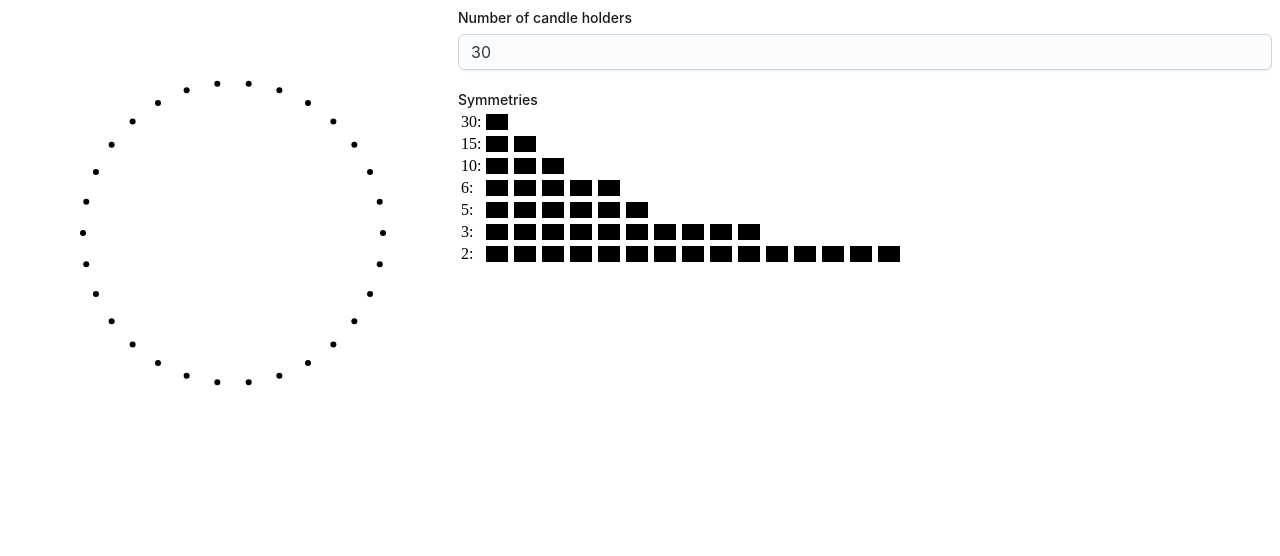
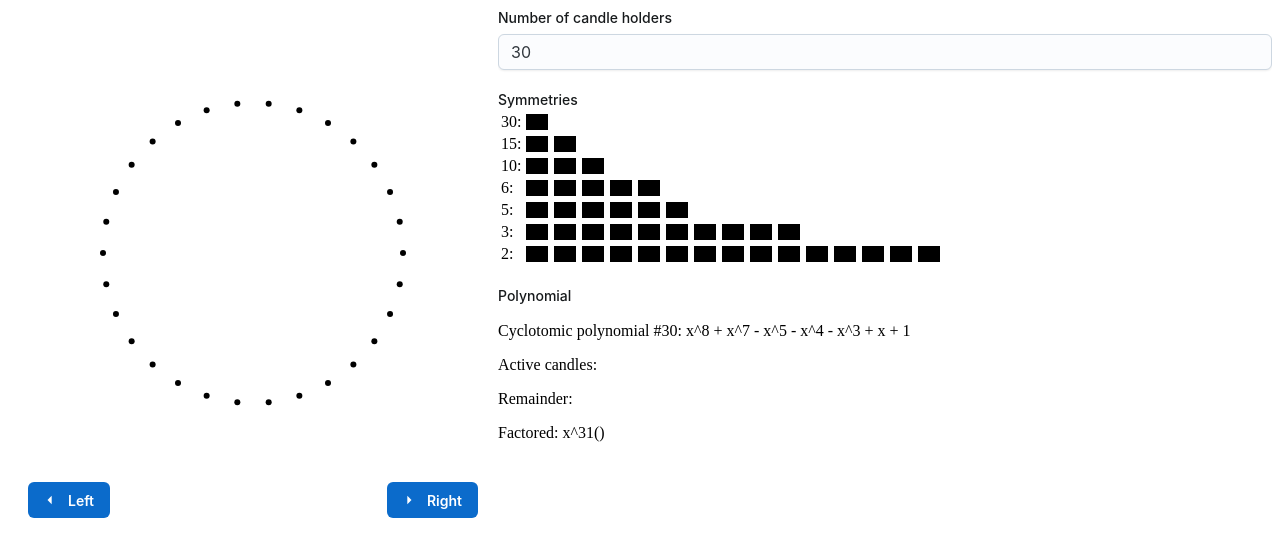
Before and after one commit to alexwaeseperlman/Project-Euler-768-Visualization, a Next.js app: page / in a window 1280 px wide. Shown: the top 556 px of the page. Built offline with nearby package versions, Linux system fonts and the light colour scheme.

Commit message:
add polynomials

```diff
--- a/package.json
+++ b/package.json
@@ -11,6 +11,7 @@
   "dependencies": {
     "@emotion/react": "^11.10.5",
     "@emotion/styled": "^11.10.5",
+    "@mui/icons-material": "^5.10.15",
     "@mui/joy": "^5.0.0-alpha.55",
     "@types/node": "18.11.9",
     "@types/react": "18.0.25",
@@ -26,6 +27,8 @@
     "typescript": "4.9.3"
   },
   "devDependencies": {
-    "@types/lodash": "^4.14.190"
+    "@types/lodash": "^4.14.190",
+    "@types/mathjs": "^9.4.2",
+    "mathjs": "^11.4.0"
   }
 }
--- a/pages/index.tsx
+++ b/pages/index.tsx
@@ -1,4 +1,4 @@
-import _ from "lodash";
+import _, { xor } from "lodash";
 import {
   styled,
   Box,
@@ -8,8 +8,87 @@ import {
   Input,
   FormHelperText,
   Sheet,
+  Button,
 } from "@mui/joy";
 import { useState } from "react";
+import { ArrowLeft, ArrowRight, Backup } from "@mui/icons-material";
+
+function combinations(
+  n: number,
+  k: number,
+  fn: (a: number[]) => void,
+  lo: number = 0,
+  pre: number[] = []
+): void {
+  if (k == 0) {
+    fn(pre);
+    return;
+  }
+  for (let i = lo; i < n; i++) {
+    pre.push(i);
+    combinations(n, k - 1, fn, i + 1, pre);
+    pre.pop();
+  }
+}
+
+function isPrime(n: number) {
+  for (let i = 2; i * i <= n; i++) {
+    if (n % i == 0) return false;
+  }
+  return true;
+}
+
+function rightStrip(a: number[]): number[] {
+  for (let i = a.length - 1; i >= -1; i--) {
+    if (i < 0 || a[i] != 0) return a.slice(0, i + 1);
+  }
+  return a;
+}
+
+function divide(a: number[], b: number[]): number[][] {
+  if (a.length < b.length) return [[], rightStrip(a)];
+  const lastTerm = a[a.length - 1] / b[b.length - 1];
+  for (let i = 0; i < b.length; i++) {
+    a[a.length - b.length + i] -= lastTerm * b[i];
+  }
+  const res = divide(a.slice(0, -1), b);
+  res[0].push(lastTerm);
+  return res;
+}
+
+const cyclotomicPolynomials: Record<number, number[]> = {};
+function cyclotomicPolynomial(n: number): number[] {
+  if (cyclotomicPolynomials[n]) return cyclotomicPolynomials[n];
+  if (n == 1) return [-1, 1];
+  if (isPrime(n)) return Array(n).fill(1);
+  else {
+    let poly: number[] = Array(n + 1).fill(0);
+    poly[n] = 1;
+    poly[0] = -1;
+    for (let i = 1; i < n; i++) {
+      if (n % i == 0) {
+        poly = divide(poly, cyclotomicPolynomial(i))[0];
+      }
+    }
+    cyclotomicPolynomials[n] = poly;
+    return poly;
+  }
+}
+
+function polyToString(poly: number[]): string {
+  let out = "";
+  for (let i = poly.length - 1; i >= 0; i--) {
+    if (poly[i]) {
+      if (poly[i] > 0) out += " + ";
+      else if (poly[i] < 0) out += " - ";
+      if (Math.abs(poly[i]) > 1 || i == 0) out += Math.abs(poly[i]);
+      if (i > 1) out += `x^${i}`;
+      else if (i > 0) out += "x";
+    }
+  }
+  out = out.slice(3);
+  return out;
+}
 
 const eps = 1e-5;
 
@@ -27,19 +106,25 @@ type Chandelier = {
   active: number[];
 };
 
+let presin: number[][] = [[]];
+let precos: number[][] = [[]];
+for (let i = 1; i < 1000; i++) {
+  presin.push(Array(i).fill(0));
+  precos.push(Array(i).fill(0));
+  for (let j = 0; j < i; j++) {
+    presin[i][j] = Math.sin(((2 * j) / i) * Math.PI);
+    precos[i][j] = Math.cos(((2 * j) / i) * Math.PI);
+  }
+}
+
 function getCOM({ nodes, active }: Chandelier) {
   let count = 0;
   let com = [0, 0];
-  for (let i = 0; i < nodes; i++) {
-    const [x, y] = [
-      Math.cos(((2 * i) / nodes) * Math.PI),
-      Math.sin(((2 * i) / nodes) * Math.PI),
-    ];
-    if (active.includes(i)) {
-      com[0] += x;
-      com[1] += y;
-      count++;
-    }
+  for (let i of active) {
+    const [x, y] = [presin[nodes][i], precos[nodes][i]];
+    com[0] += x;
+    com[1] += y;
+    count++;
   }
   if (count == 0) return [0, 0];
   com[0] /= count;
@@ -113,6 +198,36 @@ function Chandelier(props: {
   return <svg viewBox="-1.5 -1.5 3 3">{circles}</svg>;
 }
 
+function factorOutCyclotomics(
+  p: number[],
+  nodes: number
+): [Record<number, number>, number[], number] {
+  let dividedPoly = p;
+
+  const cyclotomics: Record<number, number> = {};
+  for (let i = 1; i <= nodes; i++) {
+    while (true) {
+      let [q, rem] = divide(dividedPoly, cyclotomicPolynomial(i));
+      if (rem.length > 0 || rightStrip(dividedPoly).length == 0) break;
+      console.log(q, rem, i);
+      dividedPoly = q;
+      if (!cyclotomics[i]) cyclotomics[i] = 0;
+      cyclotomics[i]++;
+    }
+  }
+
+  let offset = 0;
+  for (; offset < dividedPoly.length; offset++) {
+    if (dividedPoly[offset] != 0) {
+      const p = Array(offset + 1).fill(0);
+      p[offset] = 1;
+      dividedPoly = divide(dividedPoly, p)[0];
+      break;
+    }
+  }
+  return [cyclotomics, dividedPoly, offset];
+}
+
 function factorChandelier({ nodes, active }: Chandelier) {
   const cong: Record<number, number[]> = {};
   for (const i of factors(nodes)) {
@@ -125,10 +240,50 @@ function factorChandelier({ nodes, active }: Chandelier) {
   return cong;
 }
 
+function bruteForceEquivalenceClasses(n: number, k: number) {
+  const all: number[][] = [];
+  let count = 0;
+  combinations(n, k, (i: number[]) => {
+    if (count % 10000000 == 0) console.log(i);
+    count++;
+    if (balanced({ nodes: n, active: i })) {
+      all.push(i.slice());
+    }
+  });
+
+  const classes: Record<string, Set<string>> = {};
+  for (const i of all) {
+    const activePoly: number[] = Array(n + 1).fill(0);
+    for (const j of i) activePoly[j] = 1;
+    const [cyclotomics, divided, offset] = factorOutCyclotomics(activePoly, n);
+    let cyclotomicString = "";
+    for (const [n, p] of Object.entries(cyclotomics)) {
+      cyclotomicString += `(${n},${p})`;
+    }
+    if (!classes[cyclotomicString]) classes[cyclotomicString] = new Set();
+    classes[cyclotomicString].add(polyToString(divided));
+  }
+
+  return classes;
+}
+
 export default function Home() {
   const [nodes, setNodes] = useState<number>(30);
   const [active, setActive] = useState<number[]>([]);
   const cong = factorChandelier({ nodes, active });
+  const activePoly: number[] = Array(nodes + 1).fill(0);
+  for (const i of active) activePoly[i] = 1;
+
+  const [cyclotomics, dividedPoly, offset] = factorOutCyclotomics(
+    activePoly,
+    nodes
+  );
+  let factoredPoly = "";
+  if (offset > 0) factoredPoly = "x^" + offset;
+  for (const [n, p] of Object.entries(cyclotomics)) {
+    factoredPoly += `(Φ(${n}))^${p}`;
+  }
+  factoredPoly += `(${polyToString(dividedPoly)})`;
 
   const toggled = (toggle: number[]) => {
     const next = [];
@@ -151,6 +306,7 @@ export default function Home() {
       <Box
         sx={{
           minWidth: "450px",
+          padding: "20px",
         }}
       >
         <Chandelier
@@ -160,6 +316,31 @@ export default function Home() {
           }}
           onToggle={() => {}}
         />
+        <Box
+          sx={{
+            width: "100%",
+            display: "flex",
+            justifyContent: "space-between",
+          }}
+        >
+          <Button
+            startDecorator={<ArrowLeft />}
+            onClick={() => {
+              setActive(active.map((n) => (n - 1 + nodes) % nodes).sort());
+            }}
+          >
+            Left
+          </Button>
+
+          <Button
+            startDecorator={<ArrowRight />}
+            onClick={() => {
+              setActive(active.map((n) => (n + 1) % nodes).sort());
+            }}
+          >
+            Right
+          </Button>
+        </Box>
       </Box>
       <Box
         sx={{
@@ -174,9 +355,10 @@ export default function Home() {
           <FormLabel>Number of candle holders</FormLabel>
           <Input
             type="number"
-            value={nodes}
+            defaultValue={nodes}
             onChange={(val) => {
-              setNodes(parseInt(val.target.value));
+              if (parseInt(val.target.value) > 0)
+                setNodes(parseInt(val.target.value));
               setActive([]);
             }}
           />
@@ -254,6 +436,19 @@ export default function Home() {
             </tbody>
           </table>
         </Box>
+        <Box>
+          <FormLabel>Polynomial</FormLabel>
+          <p>
+            Cyclotomic polynomial #{nodes}:{" "}
+            {polyToString(cyclotomicPolynomial(nodes))}
+          </p>
+          <p>Active candles: {polyToString(activePoly)}</p>
+          <p>
+            Remainder:{" "}
+            {polyToString(divide(activePoly, cyclotomicPolynomial(nodes))[0])}
+          </p>
+          <p>Factored: {factoredPoly}</p>
+        </Box>
       </Box>
     </Box>
   );
```
Also changed, not shown: 1 other file (tests, documents, lock files or other folders).
